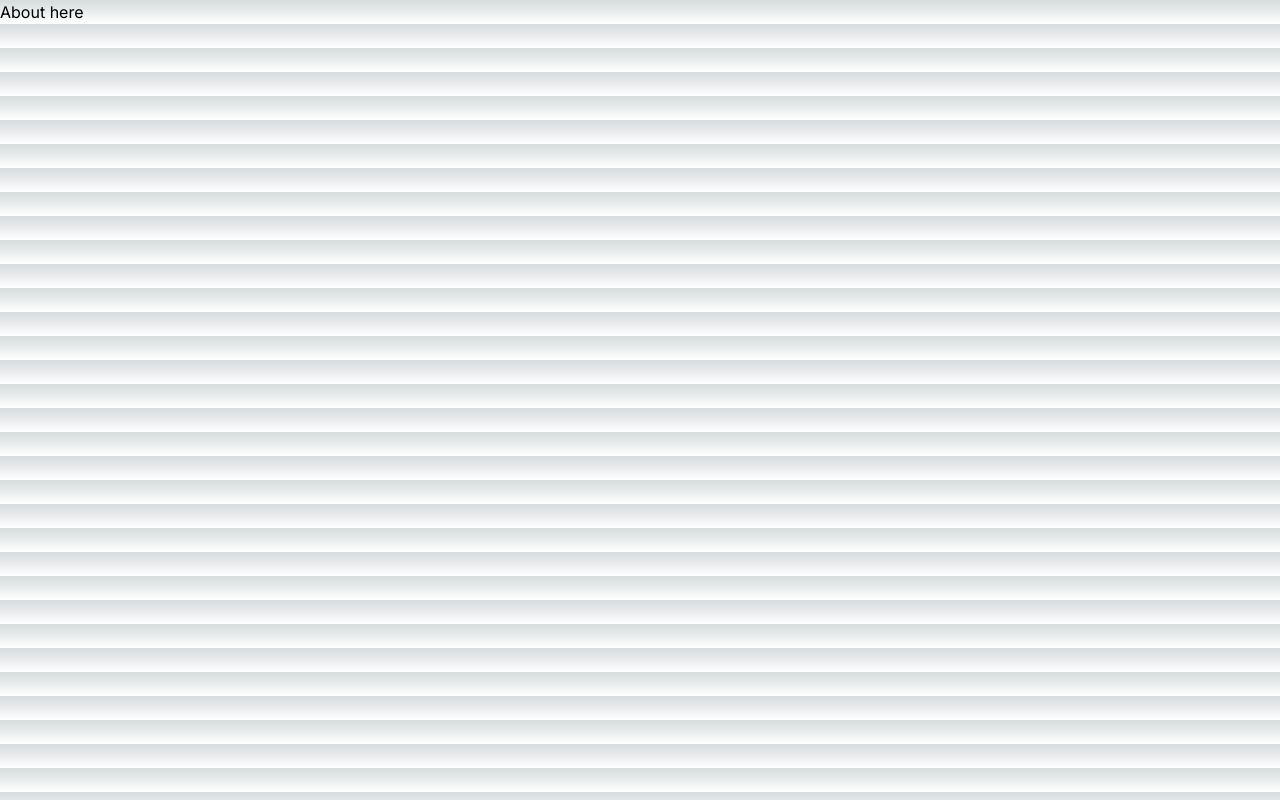
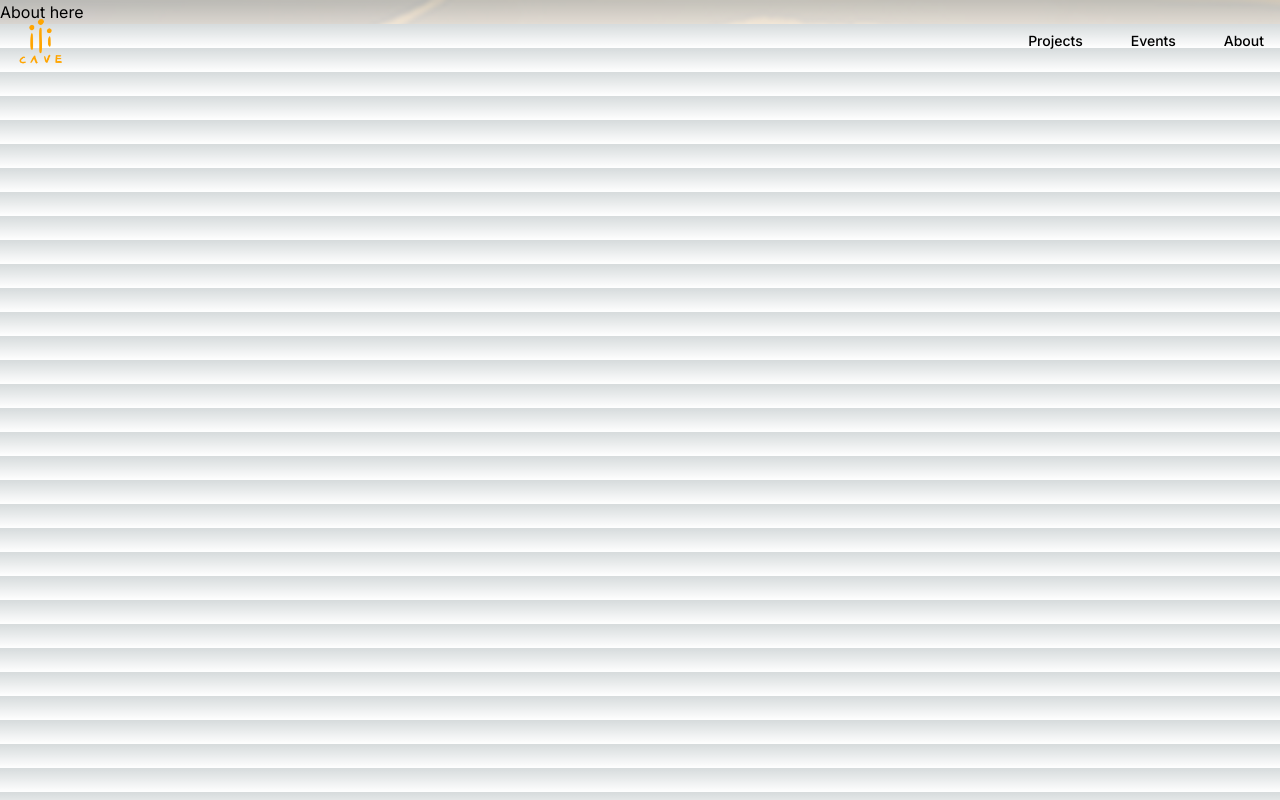
Before and after one commit to franciscoluna-28/cave-website, a Next.js app: page /about in a window 1280 px wide. Built offline with nearby package versions, Linux system fonts and the light colour scheme.

Commit message:
create layout

```diff
--- a/src/app/layout.tsx
+++ b/src/app/layout.tsx
@@ -1,22 +1,32 @@
-import type { Metadata } from 'next'
-import { Inter } from 'next/font/google'
-import './globals.css'
+import type { Metadata } from "next";
+import { Inter } from "next/font/google";
+import "./globals.css";
+import Navbar from "@/components/Navbar";
+import Image from "next/image";
+import BG from "../../public/bg.png";
+import { Button } from "@nextui-org/react";
+import MobileSidebar from "@/components/layout/MobileSidebar";
 
-const inter = Inter({ subsets: ['latin'] })
+const inter = Inter({ subsets: ["latin"] });
 
 export const metadata: Metadata = {
-  title: 'Create Next App',
-  description: 'Generated by create next app',
-}
+  title: "Create Next App",
+  description: "Generated by create next app",
+};
 
 export default function RootLayout({
   children,
 }: {
-  children: React.ReactNode
+  children: React.ReactNode;
 }) {
   return (
     <html lang="en">
-      <body className={inter.className}>{children}</body>
+      <body className={`${inter.className} bg-darkBrown`}>
+        <Navbar />
+        <MobileSidebar/>
+        <div className="z-10 bg-[url('/bg.png')] bg-fixed">{children}</div>
+
+      </body>
     </html>
-  )
+  );
 }
```
